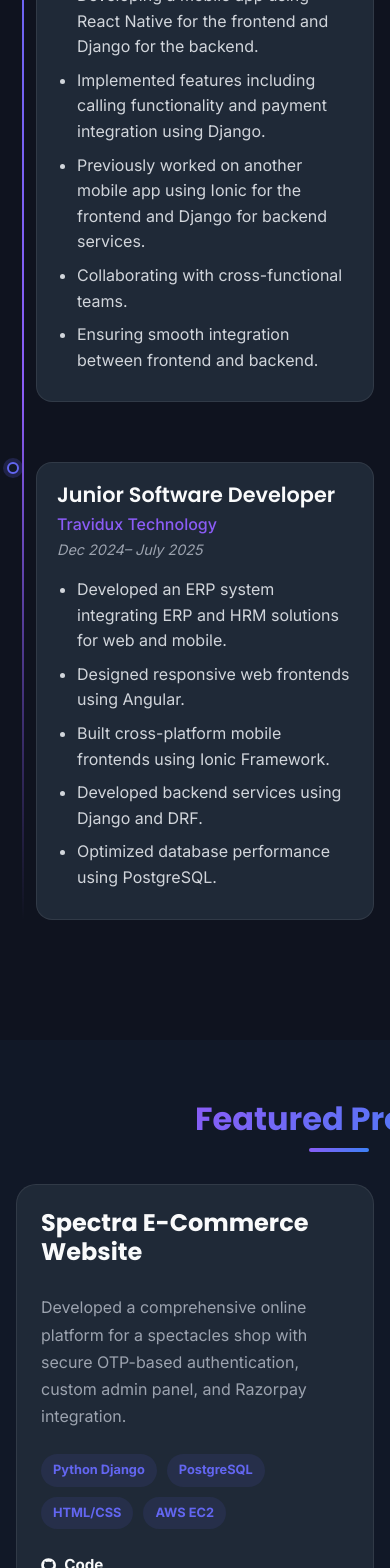
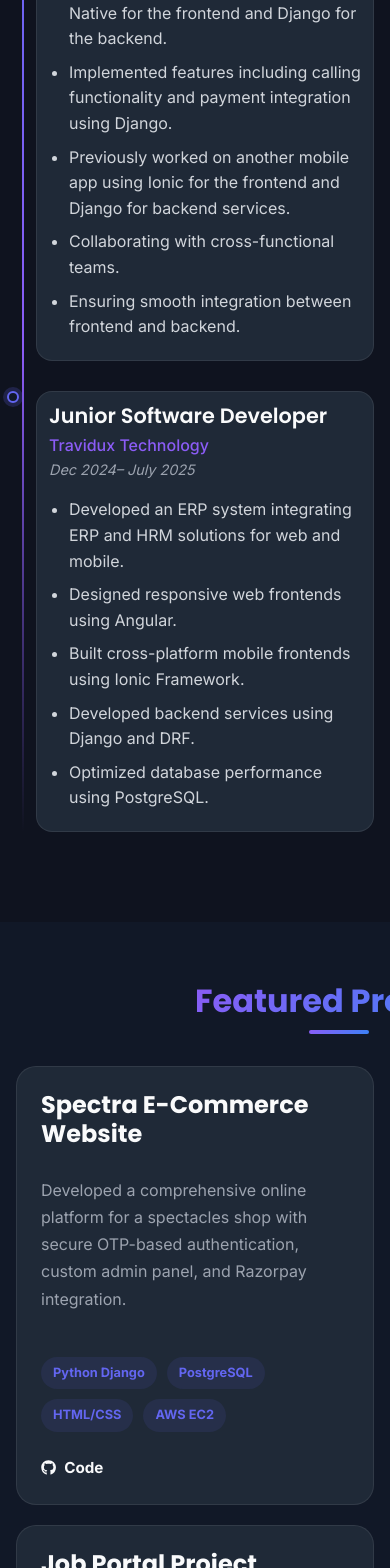
Before and after one commit to rashaeshaal/Portfolio, a React (Vite) app: page / in a window 390 px wide. Shown: the part 3069-4637 px from the top of the page. Built offline with nearby package versions, Linux system fonts and the light colour scheme.

Commit message:
add style

```diff
--- a/src/index.css
+++ b/src/index.css
@@ -552,7 +552,8 @@
   }
 
   .timeline-item::before {
-    left: -29px; /* Re-aligned visually */
+    left: -29px;
+    /* Re-aligned visually */
   }
 
   .timeline-content {
@@ -560,7 +561,8 @@
   }
 
   .timeline-content::after {
-    display: none; /* Hide the arrow on mobile for simplicity, or adjust */
+    display: none;
+    /* Hide the arrow on mobile for simplicity, or adjust */
   }
 }
 
@@ -808,7 +810,8 @@
     margin: 10px auto 0;
   }
 
-  .contact-text, .contact-item {
+  .contact-text,
+  .contact-item {
     text-align: center;
     justify-content: center;
   }
@@ -884,3 +887,30 @@
   color: var(--text-muted);
   font-size: 0.9rem;
 }
+
+/* Responsive tweaks for Experience timeline */
+@media (max-width: 768px) {
+  .timeline {
+    display: block;
+  }
+
+  .timeline-item {
+    margin-bottom: 30px;
+  }
+
+  .timeline-content {
+    padding: 12px;
+  }
+}
+
+/* Responsive tweaks for Projects grid */
+@media (max-width: 768px) {
+  .projects-grid {
+    grid-template-columns: 1fr;
+    gap: 20px;
+  }
+
+  .project-card {
+    margin-bottom: 20px;
+  }
+}
```
